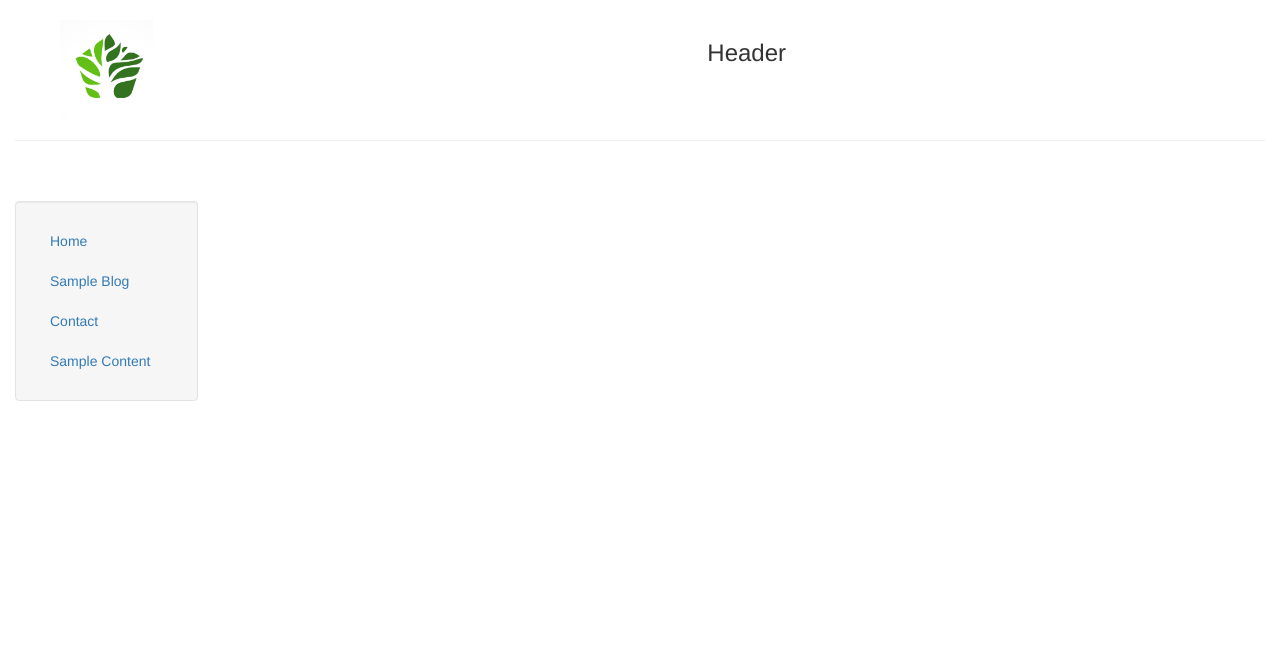
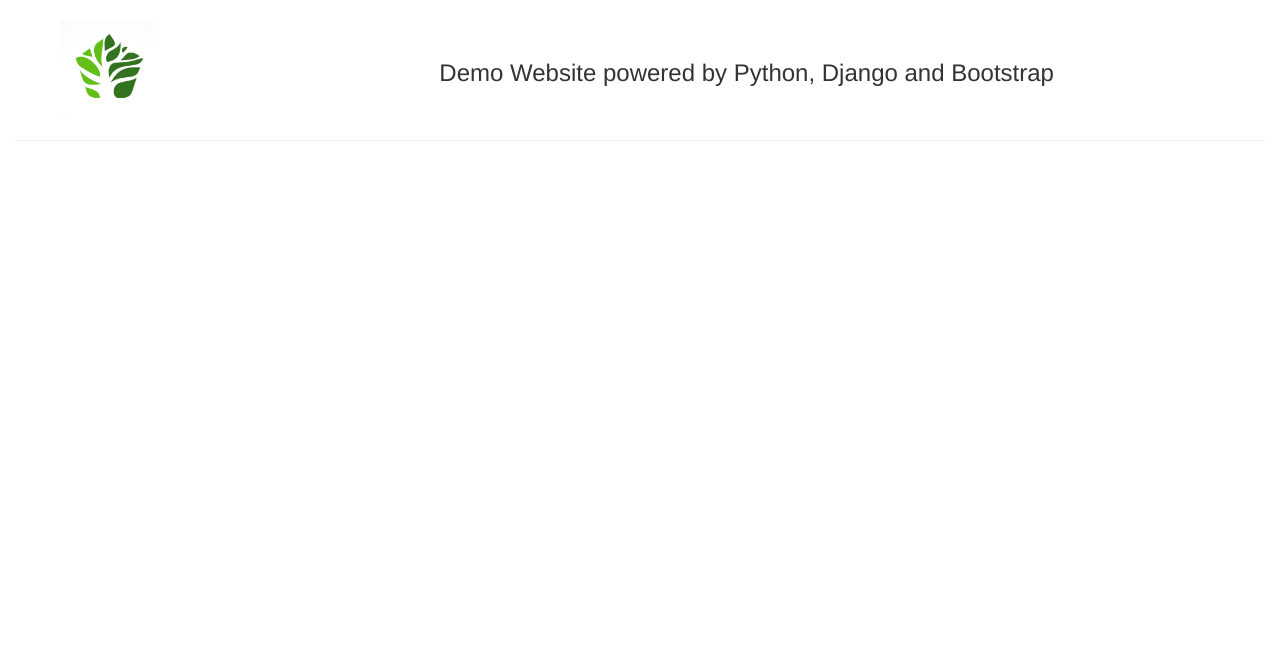
Before and after one commit to TimAndreJacobsen/Website, a Django app: template mysite/blog/templates/blog/blog.html in a window 1280 px wide. Shown: the top 661 px of the page. Run offline with Django 3.2, Linux system fonts and the light colour scheme; the template is opened without the code that fills it, so the values that code supplies are empty; some libraries are stand-ins or nearby versions.

Commit message:
removed sidebar as it was not scaling well with different screen sizes

```diff
--- a/mysite/personal/templates/personal/header.html
+++ b/mysite/personal/templates/personal/header.html
@@ -11,7 +11,7 @@
 	<style type="text/css">
 		html,
 		body {
-		  height:100%
+			height: 100%
 		}
 	</style>
 </head>
@@ -26,38 +26,15 @@
 				</center>
 			</div>
 			<div class="col-sm-10">
-				  <br>
+				<br><br>
 				<center>
-				  <h3>Header</h3>
+					<h3>Demo Website powered by Python, Django and Bootstrap</h3>
 				</center>
 			</div>
-		</div><hr>
+		</div>
+		<hr>
 
-		<div class="row">
-		  <div class="col-sm-2">
-		  <br>
-
-		  <br>
-		   <!-- Great, til you resize. -->
-			<!--<div class="well bs-sidebar affix" id="sidebar" style="background-color:#fff">-->
-			<div class="well bs-sidebar" id="sidebar" style="background-color:#f6f6f6">
-				<ul class="nav flex-column">
-					<li class="nav-item">
-						<a class="nav-link active" href="/">Home</a>
-					</li>
-					<li class="nav-item">
-						<a class="nav-link" href="/blog/">Sample Blog</a>
-					</li>
-					<li class="nav-item">
-						<a class="nav-link" href="/contact/">Contact</a>
-					</li>
-					<li class="nav-item">
-						<a class="nav-link" href="/include/">Sample Content</a>
-					</li>
-				</ul>
-			</div> <!--well bs-sidebar affix-->
-		  </div> <!--col-sm-2-->
-		  <div class="col-sm-10">
+			<div class="col-sm-12">
 
 				<div class='container-fluid'>
 					<br><br>
@@ -65,16 +42,21 @@
 					{% endblock %}
 				</div>
 			</div>
+			<!--col-sm-12-->
 		</div>
 	</div>
 	<footer>
 		<div class="container-fluid" style='margin-left:15px'>
-			<p><a href="#" target="blank">Contact</a> | <a href="#" target="blank">LinkedIn</a> | <a href="#" target="blank">Twitter</a> | <a href="#" target="blank">Google+</a></p>
+			<p><a href="#" target="blank">Contact</a> | <a href="#" target="blank">LinkedIn</a> | <a href="#" target="blank">Twitter</a>
+				| <a href="#" target="blank">Google+</a></p>
 		</div>
 	</footer>
-	<script src="https://code.jquery.com/jquery-3.3.1.slim.min.js" integrity="sha384-q8i/X+965DzO0rT7abK41JStQIAqVgRVzpbzo5smXKp4YfRvH+8abtTE1Pi6jizo" crossorigin="anonymous"></script>
-	<script src="https://cdnjs.cloudflare.com/ajax/libs/popper.js/1.14.3/umd/popper.min.js" integrity="sha384-ZMP7rVo3mIykV+2+9J3UJ46jBk0WLaUAdn689aCwoqbBJiSnjAK/l8WvCWPIPm49" crossorigin="anonymous"></script>
-	<script src="https://stackpath.bootstrapcdn.com/bootstrap/4.1.3/js/bootstrap.min.js" integrity="sha384-ChfqqxuZUCnJSK3+MXmPNIyE6ZbWh2IMqE241rYiqJxyMiZ6OW/JmZQ5stwEULTy" crossorigin="anonymous"></script>
+	<script src="https://code.jquery.com/jquery-3.3.1.slim.min.js" integrity="sha384-q8i/X+965DzO0rT7abK41JStQIAqVgRVzpbzo5smXKp4YfRvH+8abtTE1Pi6jizo"
+	 crossorigin="anonymous"></script>
+	<script src="https://cdnjs.cloudflare.com/ajax/libs/popper.js/1.14.3/umd/popper.min.js" integrity="sha384-ZMP7rVo3mIykV+2+9J3UJ46jBk0WLaUAdn689aCwoqbBJiSnjAK/l8WvCWPIPm49"
+	 crossorigin="anonymous"></script>
+	<script src="https://stackpath.bootstrapcdn.com/bootstrap/4.1.3/js/bootstrap.min.js" integrity="sha384-ChfqqxuZUCnJSK3+MXmPNIyE6ZbWh2IMqE241rYiqJxyMiZ6OW/JmZQ5stwEULTy"
+	 crossorigin="anonymous"></script>
 </body>
 
 </html>
```
Lines whose indentation alone changed are shown as unchanged.
